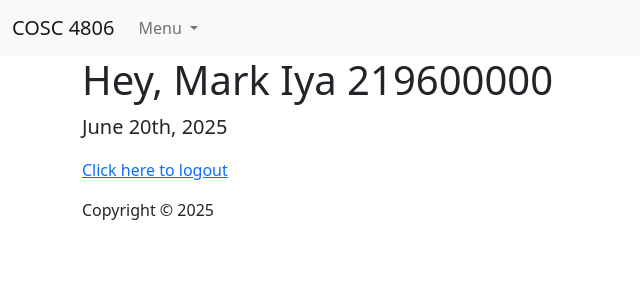
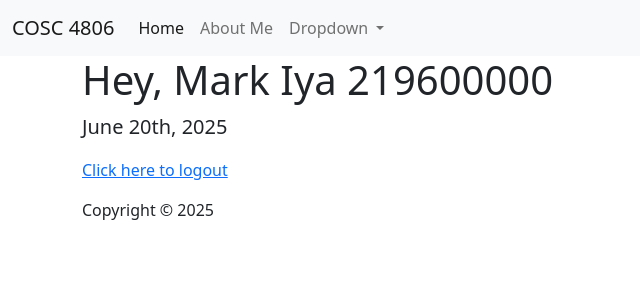
Before and after one commit to miya-algoma/cosc-4806-4, a PHP site: page /home in a window 1280 px wide. Shown: the top 300 px of the page, without its empty margins (0-640 px from the left). Run offline with PHP 8.4, Linux system fonts and the light colour scheme; the visitor is signed in with stand-in values (Sample User, id 1); data that the repository does not hold is empty.

Commit message:
Separated Home/About from dropdown and renamed menu to Dropdown

```diff
--- a/app/views/templates/header.php
+++ b/app/views/templates/header.php
@@ -23,13 +23,20 @@ if (session_status() === PHP_SESSION_NONE) {
 
       <div class="collapse navbar-collapse" id="navbarNav">
         <ul class="navbar-nav me-auto mb-2 mb-lg-0">
+
+          <li class="nav-item">
+            <a class="nav-link active" href="/home">Home</a>
+          </li>
+
+          <li class="nav-item">
+            <a class="nav-link" href="/about">About Me</a>
+          </li>
+
           <li class="nav-item dropdown">
-          <a class="nav-link dropdown-toggle" href="#" id="navbarDropdown" role="button" data-bs-toggle="dropdown" aria-expanded="false">
-            Menu
+            <a class="nav-link dropdown-toggle" href="#" id="dropdownMenu" role="button" data-bs-toggle="dropdown" aria-expanded="false">
+              Dropdown
             </a>
-          <ul class="dropdown-menu" aria-labelledby="navbarDropdown">
-            <li><a class="dropdown-item" href="/home">Home</a></li>
-            <li><a class="dropdown-item" href="/about">About Me</a></li>
+            <ul class="dropdown-menu" aria-labelledby="dropdownMenu">
               <?php if (isset($_SESSION['username']) && strtolower($_SESSION['username']) === 'admin'): ?>
                 <li><a class="dropdown-item" href="/reports">Reports</a></li>
               <?php endif; ?>
@@ -38,6 +45,7 @@ if (session_status() === PHP_SESSION_NONE) {
               <li><a class="dropdown-item" href="/logout">Logout</a></li>
             </ul>
           </li>
+
         </ul>
       </div>
     </div>
```
Lines whose indentation alone changed are shown as unchanged.
